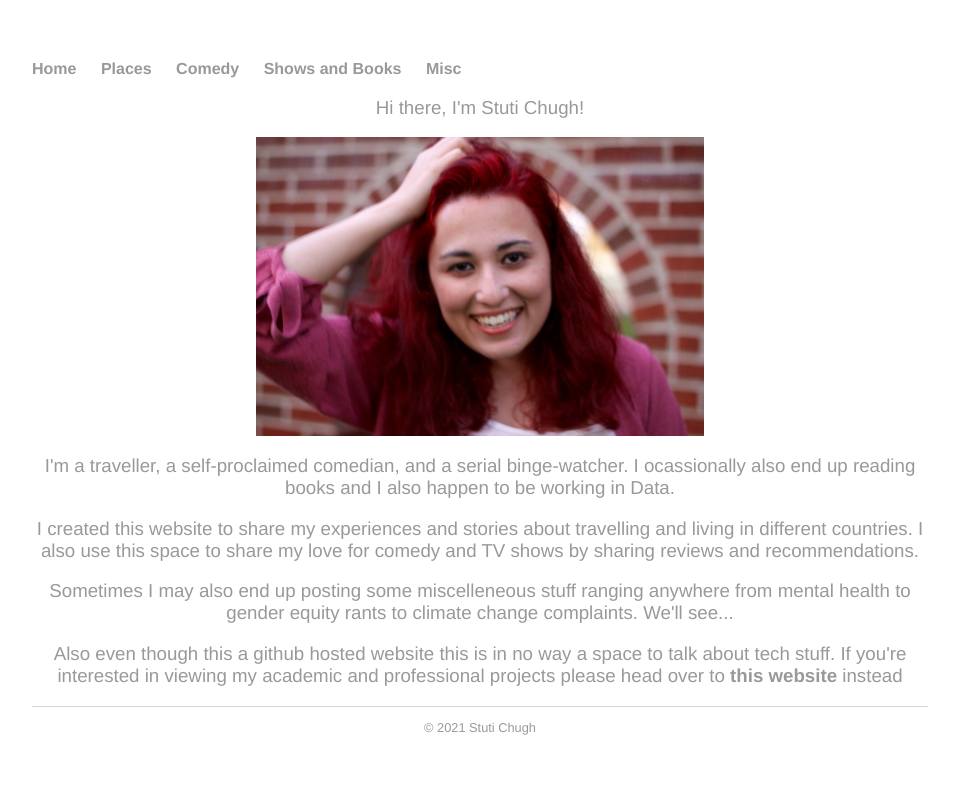
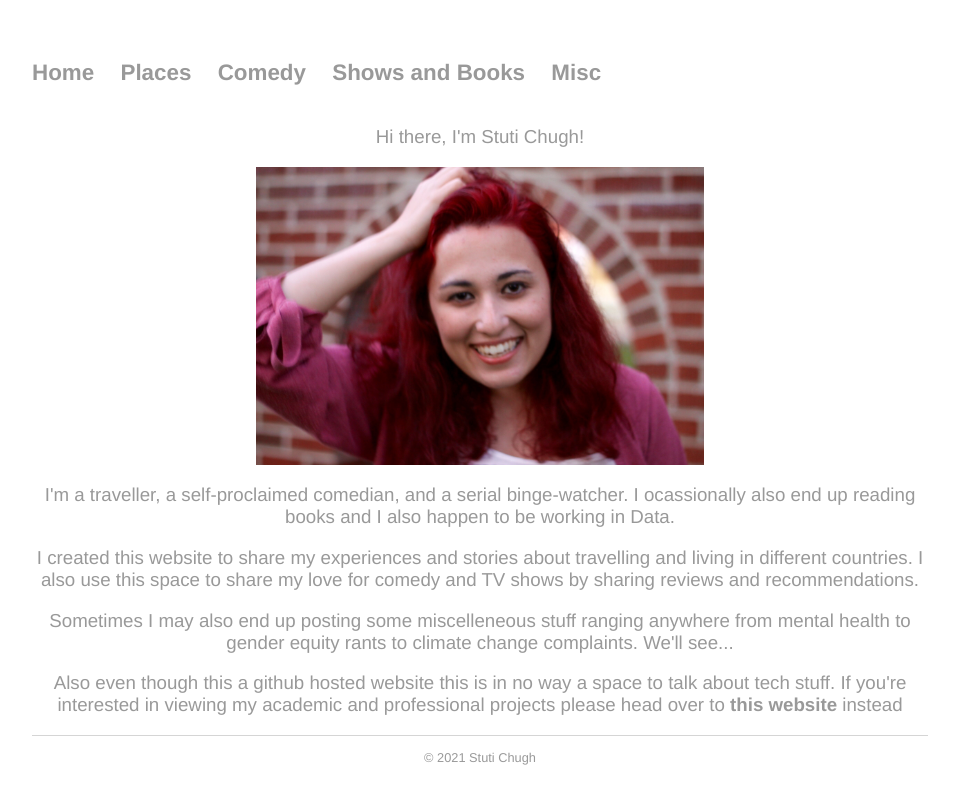
Before and after one commit to stutichugh/stutichugh.github.io, a Jekyll site: the page built from index.html, in a window 1280 px wide. Shown: the top 804 px of the page, without its empty margins (160-1119 px from the left). Built offline with Jekyll 4.4.1, drawn with Linux system fonts in a browser that asks for light colours.

Commit message:
made changes

```diff
--- a/css/main.css
+++ b/css/main.css
@@ -44,15 +44,17 @@
     font-size: .8em;
 }
 
-ul.posts {
+ul {
     margin: 20px auto 40px;
     font-size: 1.4em;
     font-family:'Helvetica', 'Arial', 'Sans-Serif';
+    color: #999;
 }
 
-ul.posts li {
+ li {
     list-style: none;
     font-family:'Helvetica', 'Arial', 'Sans-Serif';
+    color: #999;
 }
 
 
```
Also changed, not shown: clickbait.html (renamed from _posts:/clickbait.html), comedy.html (renamed from _posts:/comedy.html), shows.html (renamed from _posts:/shows.html), 1 other file.
